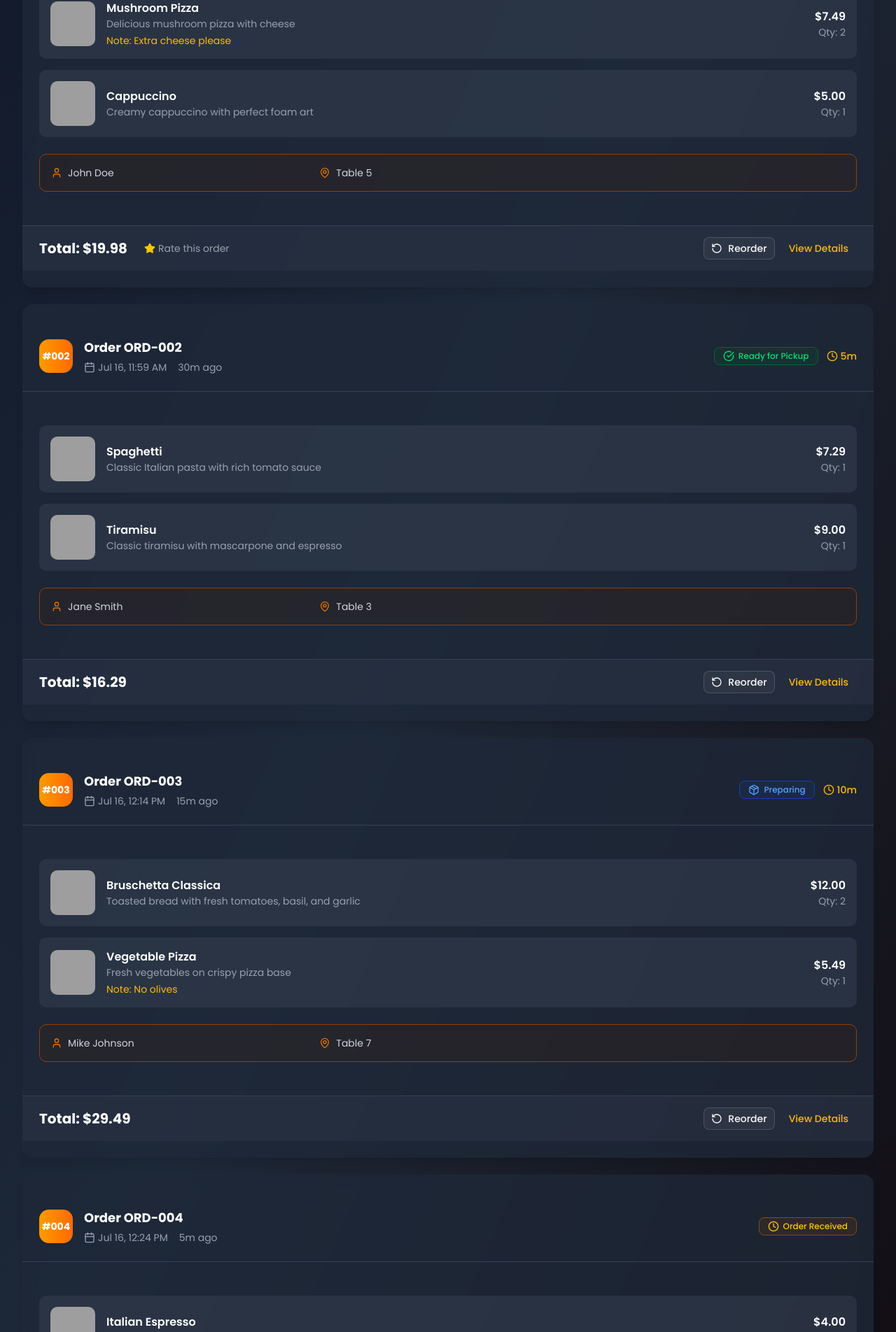
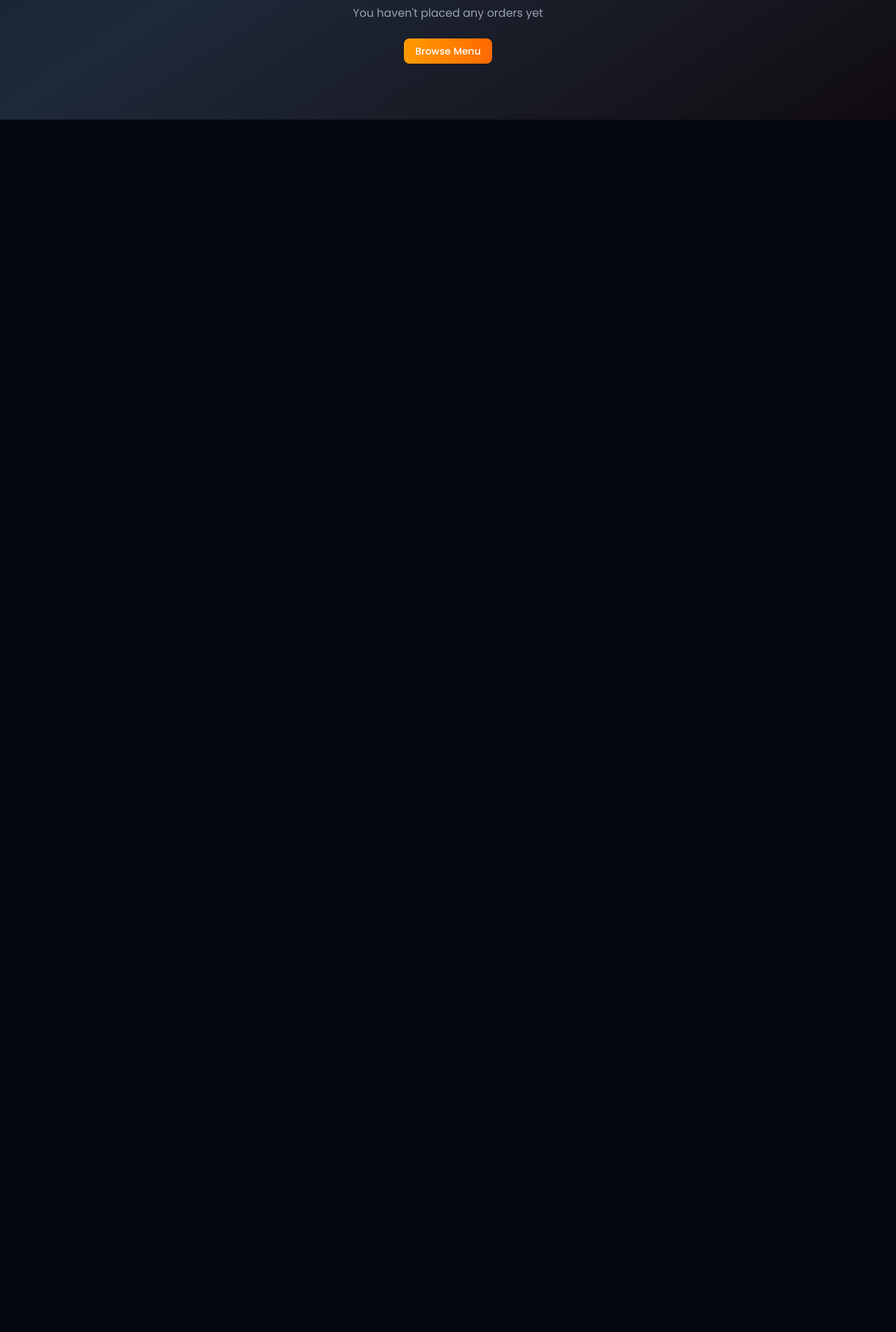
Before and after one commit to Saeed-Altout/Meeno, a React (Vite) app: page /orders in a window 1280 px wide. Shown: the part 664-2568 px from the top of the page at 70% size. After the commit the page ends 835 px from the top, so only its background shows below. Built offline with nearby package versions, Linux system fonts and the light colour scheme; grey boxes are pictures that could not be loaded.

Commit message:
refactor(DemoPage, i18n, styles): update QR code generation logic for theme changes, enhance UI elements, and add subtitles in English and Arabic locales for improved user experience

```diff
--- a/src/i18n/locales/ar.json
+++ b/src/i18n/locales/ar.json
@@ -295,6 +295,7 @@
     "qrGenerator": {
       "title": "مولد رمز QR",
       "titleWithTable": "مولد رمز QR - الطاولة",
+      "subtitle": "إنشاء رموز QR لطاولات العملاء للوصول إلى القائمة الرقمية",
       "generate": "إنشاء رمز QR",
       "regenerate": "إعادة إنشاء رمز QR",
       "download": "تحميل",
--- a/src/i18n/locales/en.json
+++ b/src/i18n/locales/en.json
@@ -295,6 +295,7 @@
     "qrGenerator": {
       "title": "QR Code Generator",
       "titleWithTable": "QR Code Generator - Table",
+      "subtitle": "Generate QR codes for customer tables to access the digital menu",
       "generate": "Generate QR Code",
       "regenerate": "Regenerate QR Code",
       "download": "Download",
--- a/src/index.css
+++ b/src/index.css
@@ -90,12 +90,12 @@ html, body, #root {
 .dark {
   --background: oklch(13% 0.028 261.692);
   --foreground: oklch(0.985 0 0);
-  --card: oklch(0.205 0 0);
+  --card: oklch(0.145 0 0);
   --card-foreground: oklch(0.985 0 0);
-  --popover: oklch(0.205 0 0);
+  --popover: oklch(0.145 0 0);
   --popover-foreground: oklch(0.985 0 0);
   --primary: oklch(70.5% 0.213 47.604);
-  --primary-foreground: oklch(0.205 0 0);
+  --primary-foreground: oklch(0.145 0 0);
   --secondary: oklch(0.269 0 0);
   --secondary-foreground: oklch(0.985 0 0);
   --muted: oklch(0.269 0 0);
@@ -111,7 +111,7 @@ html, body, #root {
   --chart-3: oklch(0.769 0.188 70.08);
   --chart-4: oklch(0.627 0.265 303.9);
   --chart-5: oklch(0.645 0.246 16.439);
-  --sidebar: oklch(0.205 0 0);
+  --sidebar: oklch(0.145 0 0);
   --sidebar-foreground: oklch(0.985 0 0);
   --sidebar-primary: oklch(0.488 0.243 264.376);
   --sidebar-primary-foreground: oklch(0.985 0 0);
--- a/src/pages/demo/demo-page.tsx
+++ b/src/pages/demo/demo-page.tsx
@@ -42,16 +42,38 @@ export default function DemoPage() {
     generateQRCode();
   }, [tableNumber]);
 
+  // Regenerate QR code when theme changes
+  useEffect(() => {
+    const observer = new MutationObserver(mutations => {
+      mutations.forEach(mutation => {
+        if (
+          mutation.type === 'attributes' &&
+          mutation.attributeName === 'class'
+        ) {
+          generateQRCode();
+        }
+      });
+    });
+
+    observer.observe(document.documentElement, {
+      attributes: true,
+      attributeFilter: ['class'],
+    });
+
+    return () => observer.disconnect();
+  }, []);
+
   const generateQRCode = async () => {
     setIsGenerating(true);
     try {
       const menuUrl = getMenuUrl();
+      const isDarkMode = document.documentElement.classList.contains('dark');
       const dataUrl = await QRCode.toDataURL(menuUrl, {
         width: 256,
         margin: 2,
         color: {
-          dark: '#1f2937', // Dark gray
-          light: '#ffffff', // White
+          dark: isDarkMode ? '#ffffff' : '#1f2937', // White in dark mode, dark gray in light mode
+          light: isDarkMode ? '#1f2937' : '#ffffff', // Dark gray in dark mode, white in light mode
         },
         errorCorrectionLevel: 'M',
       });
@@ -144,38 +166,50 @@ export default function DemoPage() {
           transition={{ delay: 0.2 }}
           className='max-w-2xl mx-auto'
         >
-          <Card className='h-full'>
-            <CardHeader>
+          <Card className='h-full shadow-lg dark:shadow-2xl border-0 bg-white/80 dark:bg-gray-800/80 backdrop-blur-sm'>
+            <CardHeader className='pb-4'>
               <div className='flex items-center justify-between'>
-                <CardTitle className='flex items-center gap-2'>
-                  <QrCode className='w-5 h-5 text-blue-500' />
+                <CardTitle className='flex items-center gap-3 text-xl font-bold'>
+                  <div className='w-10 h-10 bg-gradient-to-r from-blue-500 to-cyan-500 rounded-xl flex items-center justify-center'>
+                    <QrCode className='w-5 h-5 text-white' />
+                  </div>
+                  <div>
+                    <div className='text-lg font-semibold'>
                       {t('demo.qrGenerator.titleWithTable')} {tableNumber}
+                    </div>
+                    <div className='text-sm text-gray-600 dark:text-gray-400 font-normal'>
+                      {t('demo.qrGenerator.subtitle')}
+                    </div>
+                  </div>
                 </CardTitle>
                 <Button
                   variant='ghost'
                   size='sm'
                   onClick={() => setIsAdminMode(!isAdminMode)}
-                  className='text-xs px-2 py-1 h-auto'
+                  className='text-xs px-3 py-2 h-auto bg-gray-100 dark:bg-gray-700 hover:bg-gray-200 dark:hover:bg-gray-600 rounded-lg transition-all duration-200'
                 >
+                  <div className='flex items-center gap-2'>
+                    <div className='w-2 h-2 bg-green-500 rounded-full'></div>
                     {isAdminMode
                       ? t('demo.qrGenerator.userMode')
                       : t('demo.qrGenerator.adminMode')}
+                  </div>
                 </Button>
               </div>
-              <p className='text-sm text-gray-600 dark:text-gray-400 mt-2'>
+              <p className='text-sm text-gray-600 dark:text-gray-400 mt-3 pl-13'>
                 {isAdminMode
                   ? t('demo.qrGenerator.adminDescription')
                   : t('demo.qrGenerator.userDescription')}
               </p>
               {isAdminMode && (
-                <div className='flex items-center gap-3 pt-3 border-t border-gray-200 dark:border-gray-700 mt-3'>
+                <div className='flex items-center gap-3 pt-4 border-t border-gray-200 dark:border-gray-700 mt-4'>
                   <label className='text-sm font-medium text-gray-700 dark:text-gray-300'>
                     {t('demo.qrGenerator.adminSetTable')}
                   </label>
                   <select
                     value={tableNumber}
                     onChange={e => setTableNumber(Number(e.target.value))}
-                    className='px-3 py-1 border border-gray-300 dark:border-gray-600 rounded-md bg-white dark:bg-gray-800 text-gray-900 dark:text-white text-sm focus:outline-none focus:ring-2 focus:ring-blue-500'
+                    className='px-3 py-2 border border-gray-300 dark:border-gray-600 rounded-lg bg-white dark:bg-gray-800 text-gray-900 dark:text-white text-sm focus:outline-none focus:ring-2 focus:ring-blue-500 focus:border-transparent transition-all duration-200'
                   >
                     {Array.from({ length: 20 }, (_, i) => i + 1).map(num => (
                       <option key={num} value={num}>
@@ -186,22 +220,30 @@ export default function DemoPage() {
                 </div>
               )}
             </CardHeader>
-            <CardContent className='space-y-4 sm:space-y-6'>
+            <CardContent className='space-y-6'>
               {/* QR Code Display */}
               <div className='flex justify-center'>
-                <div className='bg-white p-3 sm:p-4 rounded-lg shadow-inner border-2 border-dashed border-gray-200'>
+                <div className='bg-gradient-to-br from-gray-50 to-gray-100 dark:from-gray-700 dark:to-gray-800 p-6 rounded-2xl shadow-inner border border-gray-200 dark:border-gray-600'>
                   {isGenerating ? (
                     <div className='w-48 h-48 sm:w-56 sm:h-56 md:w-64 md:h-64 flex items-center justify-center'>
-                      <RefreshCw className='w-6 h-6 sm:w-8 sm:h-8 animate-spin text-gray-400' />
+                      <div className='flex flex-col items-center gap-3'>
+                        <RefreshCw className='w-8 h-8 animate-spin text-blue-500' />
+                        <p className='text-sm text-gray-500 dark:text-gray-400'>
+                          Generating...
+                        </p>
+                      </div>
                     </div>
                   ) : qrCodeDataUrl ? (
+                    <div className='relative'>
                       <img
                         src={qrCodeDataUrl}
                         alt='Menu QR Code'
-                      className='w-48 h-48 sm:w-56 sm:h-56 md:w-64 md:h-64'
+                        className='w-48 h-48 sm:w-56 sm:h-56 md:w-64 md:h-64 rounded-lg shadow-lg'
                       />
+                      <div className='absolute inset-0 bg-gradient-to-t from-transparent to-transparent hover:from-black/5 dark:hover:from-white/5 rounded-lg transition-all duration-300'></div>
+                    </div>
                   ) : (
-                    <div className='w-48 h-48 sm:w-56 sm:h-56 md:w-64 md:h-64 flex items-center justify-center text-gray-400 text-sm text-center'>
+                    <div className='w-48 h-48 sm:w-56 sm:h-56 md:w-64 md:h-64 flex items-center justify-center text-muted-foreground text-sm text-center'>
                       {t('demo.qrGenerator.failedGenerate')}
                     </div>
                   )}
@@ -209,22 +251,22 @@ export default function DemoPage() {
               </div>
 
               {/* QR Code Info */}
-              <div className='text-center space-y-2 px-2'>
+              <div className='text-center space-y-3'>
                 {isAdminMode && (
                   <Badge
                     variant='outline'
-                    className='text-xs break-all max-w-full'
+                    className='text-xs break-all max-w-full bg-blue-50 dark:bg-blue-950/20 border-blue-200 dark:border-blue-800 text-blue-700 dark:text-blue-300'
                   >
                     {getMenuUrl()}
                   </Badge>
                 )}
-                <div className='space-y-1'>
-                  <p className='text-sm text-gray-600 dark:text-gray-400'>
+                <div className='space-y-2'>
+                  <p className='text-sm text-gray-600 dark:text-gray-400 font-medium'>
                     {t('demo.qrGenerator.scanText')}
                   </p>
                   {isAdminMode && (
-                    <p className='text-xs text-blue-600 dark:text-blue-400 font-medium'>
-                      {t('demo.qrGenerator.secureAccess')} {tableNumber}
+                    <p className='text-xs text-blue-600 dark:text-blue-400 font-medium bg-blue-50 dark:bg-blue-950/20 px-3 py-1 rounded-full inline-block'>
+                      🔒 {t('demo.qrGenerator.secureAccess')} {tableNumber}
                     </p>
                   )}
                 </div>
@@ -237,7 +279,7 @@ export default function DemoPage() {
                   variant='outline'
                   size='lg'
                   disabled={isGenerating}
-                  className='flex-1 sm:flex-none min-h-[44px] px-6 py-3 text-base font-medium border-2 border-blue-200 text-blue-700 hover:bg-blue-50 dark:border-blue-800 dark:text-blue-400 dark:hover:bg-blue-950/20 hover:scale-105 transition-all duration-200'
+                  className='flex-1 sm:flex-none min-h-[48px] px-6 py-3 text-base font-medium border-2 border-blue-200 text-blue-700 hover:bg-blue-50 dark:border-blue-800 dark:text-blue-400 dark:hover:bg-blue-950/20 hover:scale-105 transition-all duration-200 shadow-sm'
                 >
                   <RefreshCw
                     className={`w-5 h-5 mr-2 ${
@@ -251,7 +293,7 @@ export default function DemoPage() {
                   variant='outline'
                   size='lg'
                   disabled={!qrCodeDataUrl}
-                  className='flex-1 sm:flex-none min-h-[44px] px-6 py-3 text-base font-medium border-2 hover:scale-105 transition-all duration-200'
+                  className='flex-1 sm:flex-none min-h-[48px] px-6 py-3 text-base font-medium border-2 border-gray-200 text-gray-700 hover:bg-gray-50 dark:border-gray-600 dark:text-gray-300 dark:hover:bg-gray-700 hover:scale-105 transition-all duration-200 shadow-sm'
                 >
                   <Download className='w-5 h-5 mr-2' />
                   {t('demo.qrGenerator.download')}
@@ -261,7 +303,7 @@ export default function DemoPage() {
                   variant='outline'
                   size='lg'
                   disabled={!qrCodeDataUrl}
-                  className='flex-1 sm:flex-none min-h-[44px] px-6 py-3 text-base font-medium border-2 hover:scale-105 transition-all duration-200'
+                  className='flex-1 sm:flex-none min-h-[48px] px-6 py-3 text-base font-medium border-2 border-gray-200 text-gray-700 hover:bg-gray-50 dark:border-gray-600 dark:text-gray-300 dark:hover:bg-gray-700 hover:scale-105 transition-all duration-200 shadow-sm'
                 >
                   <Printer className='w-5 h-5 mr-2' />
                   {t('demo.qrGenerator.print')}
@@ -269,11 +311,11 @@ export default function DemoPage() {
               </div>
 
               {/* Simulate QR Scan Button */}
-              <div className='pt-4 sm:pt-6 border-t border-gray-200 dark:border-gray-700'>
+              <div className='pt-6 border-t border-gray-200 dark:border-gray-700'>
                 <Button
                   onClick={() => setShowScanner(true)}
                   variant='outline'
-                  className='w-full min-h-[48px] border-2 border-amber-200 text-amber-700 hover:bg-amber-50 dark:border-amber-800 dark:text-amber-400 dark:hover:bg-amber-950/20 hover:scale-105 transition-all duration-200'
+                  className='w-full min-h-[52px] border-2 border-amber-200 text-amber-700 hover:bg-amber-50 dark:border-amber-800 dark:text-amber-400 dark:hover:bg-amber-950/20 hover:scale-105 transition-all duration-200 shadow-sm bg-gradient-to-r from-amber-50 to-orange-50 dark:from-amber-950/10 dark:to-orange-950/10'
                   size='lg'
                 >
                   <Smartphone className='w-5 h-5 mr-3' />
--- a/src/stores/orders-store.ts
+++ b/src/stores/orders-store.ts
@@ -33,138 +33,8 @@ interface OrdersState {
 
 // Generate mock orders for demonstration
 const generateMockOrders = (): Order[] => {
-  const mockOrders: Order[] = [
-    {
-      id: '1',
-      orderNumber: 'ORD-001',
-      items: [
-        {
-          id: 'mushroom-pizza',
-          nameKey: 'Mushroom Pizza',
-          descriptionKey: 'Delicious mushroom pizza with cheese',
-          price: 7.49,
-          image:
-            'https://images.unsplash.com/photo-1513104890138-7c749659a591?w=800&h=600&fit=crop&auto=format',
-          category: 'mains',
-          quantity: 2,
-          notes: 'Extra cheese please',
-        },
-        {
-          id: 'cappuccino',
-          nameKey: 'Cappuccino',
-          descriptionKey: 'Creamy cappuccino with perfect foam art',
-          price: 5.0,
-          image:
-            'https://images.unsplash.com/photo-1572442388796-11668a67e53d?w=400&h=300&fit=crop',
-          category: 'drinks',
-          quantity: 1,
-        },
-      ],
-      total: 19.98,
-      status: 'delivered',
-      orderDate: new Date(Date.now() - 2 * 24 * 60 * 60 * 1000), // 2 days ago
-      customerInfo: {
-        name: 'John Doe',
-        table: 'Table 5',
-      },
-    },
-    {
-      id: '2',
-      orderNumber: 'ORD-002',
-      items: [
-        {
-          id: 'spaghetti',
-          nameKey: 'Spaghetti',
-          descriptionKey: 'Classic Italian pasta with rich tomato sauce',
-          price: 7.29,
-          image:
-            'https://images.unsplash.com/photo-1551183053-bf91a1d81141?w=800&h=600&fit=crop&auto=format',
-          category: 'mains',
-          quantity: 1,
-        },
-        {
-          id: 'tiramisu',
-          nameKey: 'Tiramisu',
-          descriptionKey: 'Classic tiramisu with mascarpone and espresso',
-          price: 9.0,
-          image:
-            'https://images.unsplash.com/photo-1571877227200-a0d98ea607e9?w=400&h=300&fit=crop',
-          category: 'desserts',
-          quantity: 1,
-        },
-      ],
-      total: 16.29,
-      status: 'ready',
-      orderDate: new Date(Date.now() - 30 * 60 * 1000), // 30 minutes ago
-      estimatedTime: 5,
-      customerInfo: {
-        name: 'Jane Smith',
-        table: 'Table 3',
-      },
-    },
-    {
-      id: '3',
-      orderNumber: 'ORD-003',
-      items: [
-        {
-          id: 'bruschetta',
-          nameKey: 'Bruschetta Classica',
-          descriptionKey:
-            'Toasted bread with fresh tomatoes, basil, and garlic',
-          price: 12.0,
-          image:
-            'https://images.unsplash.com/photo-1572695157366-5e585ab2b69f?w=400&h=300&fit=crop',
-          category: 'starters',
-          quantity: 2,
-        },
-        {
-          id: 'veggie-pizza',
-          nameKey: 'Vegetable Pizza',
-          descriptionKey: 'Fresh vegetables on crispy pizza base',
-          price: 5.49,
-          image:
-            'https://images.unsplash.com/photo-1574071318508-1cdbab80d002?w=800&h=600&fit=crop&auto=format',
-          category: 'mains',
-          quantity: 1,
-          notes: 'No olives',
-        },
-      ],
-      total: 29.49,
-      status: 'preparing',
-      orderDate: new Date(Date.now() - 15 * 60 * 1000), // 15 minutes ago
-      estimatedTime: 10,
-      customerInfo: {
-        name: 'Mike Johnson',
-        table: 'Table 7',
-      },
-    },
-    {
-      id: '4',
-      orderNumber: 'ORD-004',
-      items: [
-        {
-          id: 'espresso',
-          nameKey: 'Italian Espresso',
-          descriptionKey: 'Rich and bold espresso from premium Italian beans',
-          price: 4.0,
-          image:
-            'https://images.unsplash.com/photo-1495474472287-4d71bcdd2085?w=400&h=300&fit=crop',
-          category: 'drinks',
-          quantity: 3,
-        },
-      ],
-      total: 12.0,
-      status: 'pending',
-      orderDate: new Date(Date.now() - 5 * 60 * 1000), // 5 minutes ago
-      estimatedTime: 15,
-      customerInfo: {
-        name: 'Sarah Wilson',
-        table: 'Table 2',
-      },
-    },
-  ];
-
-  return mockOrders;
+  // Start with empty orders - only show orders when clients actually add them
+  return [];
 };
 
 export const useOrdersStore = create<OrdersState>()(
```
Lines whose indentation alone changed are shown as unchanged.
